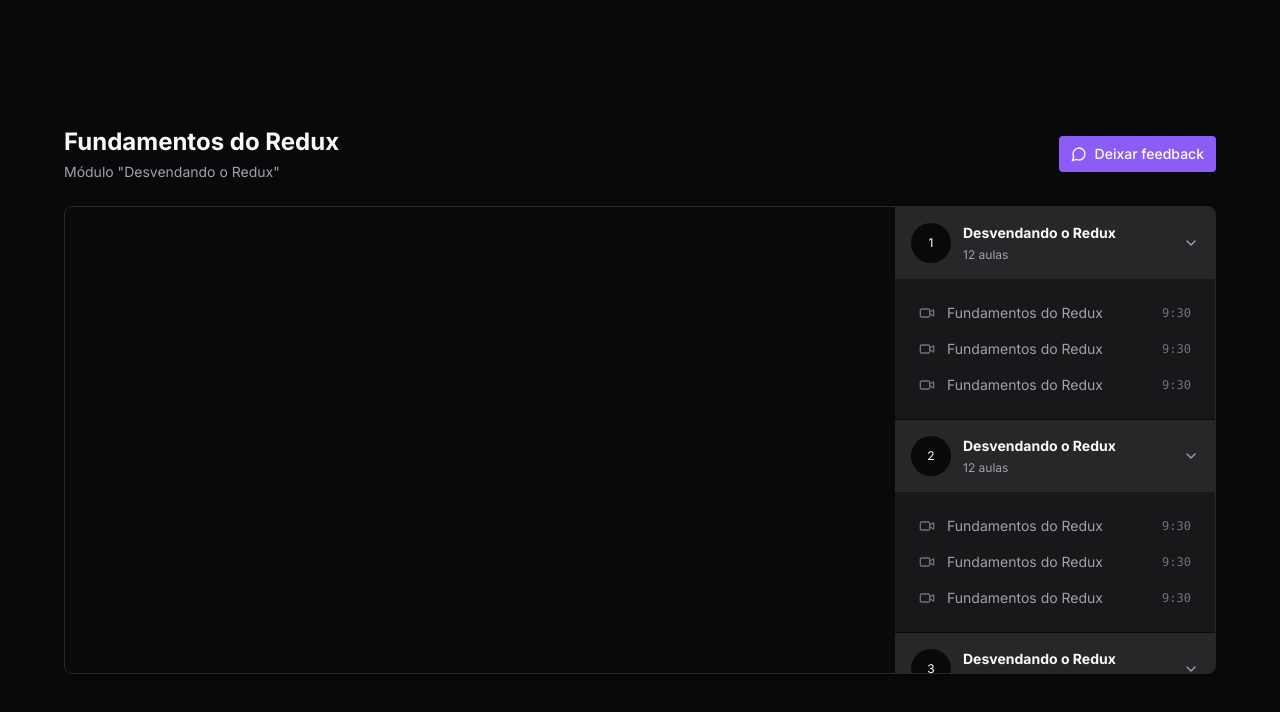
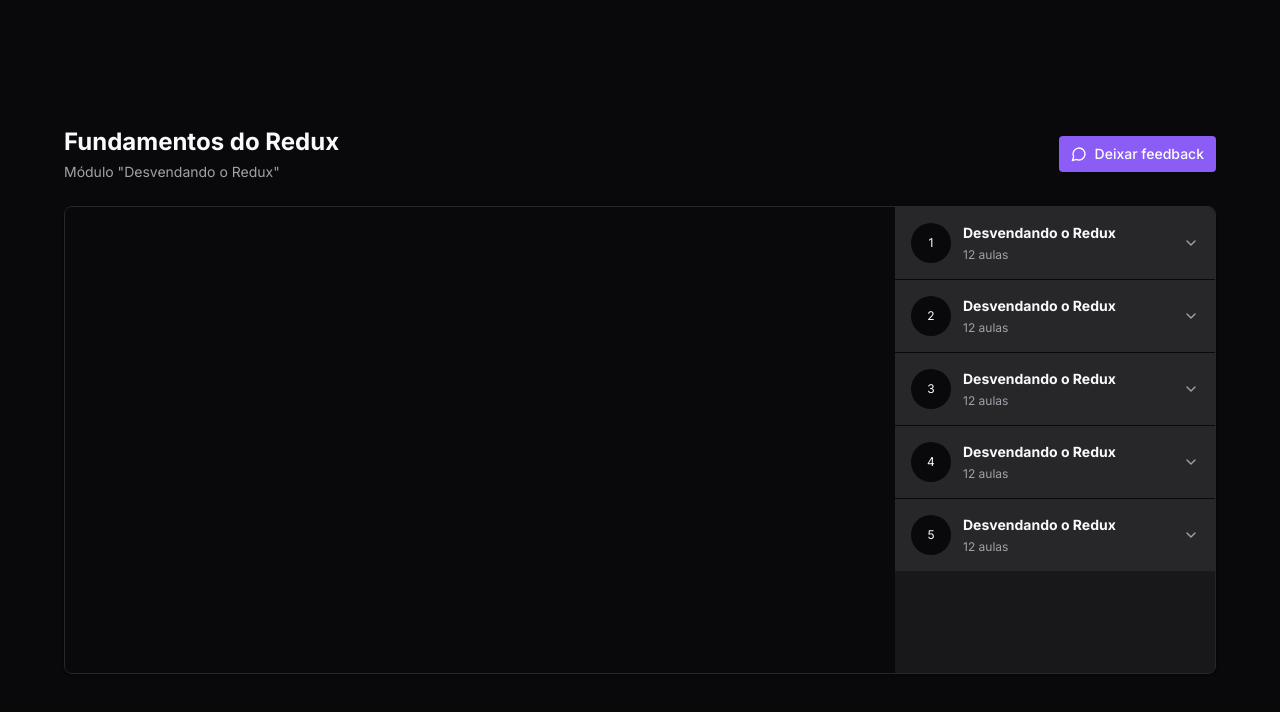
Before and after one commit to viniciusferreira7/next-zustand-redux, a Next.js app: page / in a window 1280 px wide. Shown: the top 712 px of the page. Built offline with nearby package versions, Linux system fonts and the light colour scheme.

Commit message:
feat: add radix collapsible

```diff
--- a/package.json
+++ b/package.json
@@ -9,6 +9,7 @@
     "lint": "next lint"
   },
   "dependencies": {
+    "@radix-ui/react-collapsible": "^1.0.3",
     "@reduxjs/toolkit": "^2.2.1",
     "@tabler/icons-react": "^3.1.0",
     "lucide-react": "^0.365.0",
--- a/src/app/components/player/components/module.tsx
+++ b/src/app/components/player/components/module.tsx
@@ -1,3 +1,7 @@
+'use client'
+
+import * as Collapsible from '@radix-ui/react-collapsible'
+
 import { ChevronDown } from 'lucide-react'
 import { Lesson } from '../ui'
 
@@ -9,8 +13,8 @@
 
 export function Module({ moduleIndex, title, amountOfLesson }: ModuleProps) {
   return (
-    <div>
-      <button className="flex w-full items-center gap-3 bg-zinc-800 p-4">
+    <Collapsible.Root className="group">
+      <Collapsible.Trigger className="flex w-full items-center gap-3 bg-zinc-800 p-4">
         <div className="grid size-10 place-items-center rounded-full bg-zinc-950 text-xs">
           {moduleIndex + 1}
         </div>
@@ -18,13 +22,15 @@
           <strong className="text-sm">{title}</strong>
           <span className="text-xs text-zinc-400">{amountOfLesson} aulas</span>
         </div>
-        <ChevronDown className="ml-auto size-4 text-zinc-400" />
-      </button>
-      <nav className="relative flex flex-col gap-4 p-6">
-        <Lesson title="Fundamentos do Redux" duration="9:30" />
-        <Lesson title="Fundamentos do Redux" duration="9:30" />
-        <Lesson title="Fundamentos do Redux" duration="9:30" />
-      </nav>
-    </div>
+        <ChevronDown className="ml-auto size-4 text-zinc-400 transition-transform group-data-[state=open]:rotate-180" />
+      </Collapsible.Trigger>
+      <Collapsible.Content>
+        <nav className="relative flex flex-col gap-4 p-6">
+          <Lesson title="Fundamentos do Redux" duration="9:30" />
+          <Lesson title="Fundamentos do Redux" duration="9:30" />
+          <Lesson title="Fundamentos do Redux" duration="9:30" />
+        </nav>
+      </Collapsible.Content>
+    </Collapsible.Root>
   )
 }
```
Also changed, not shown: 1 other file (tests, documents, lock files or other folders).
